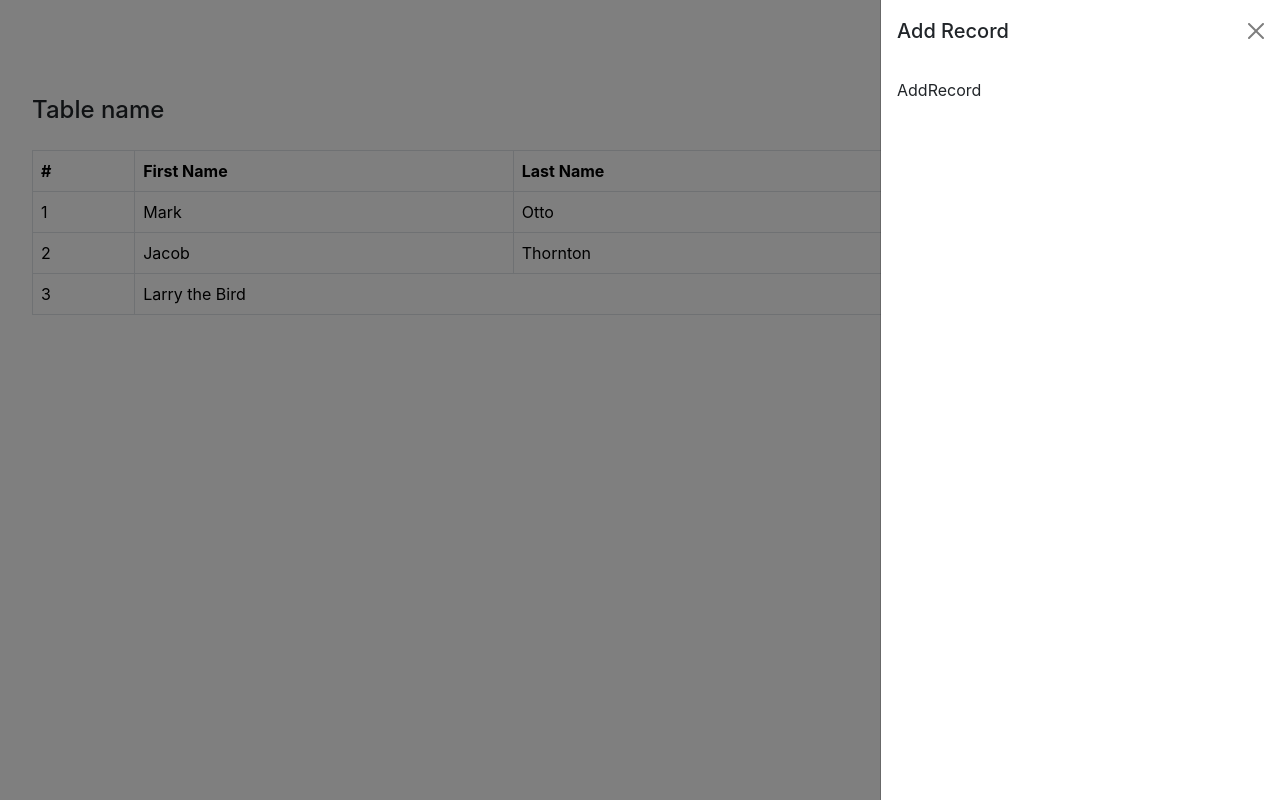
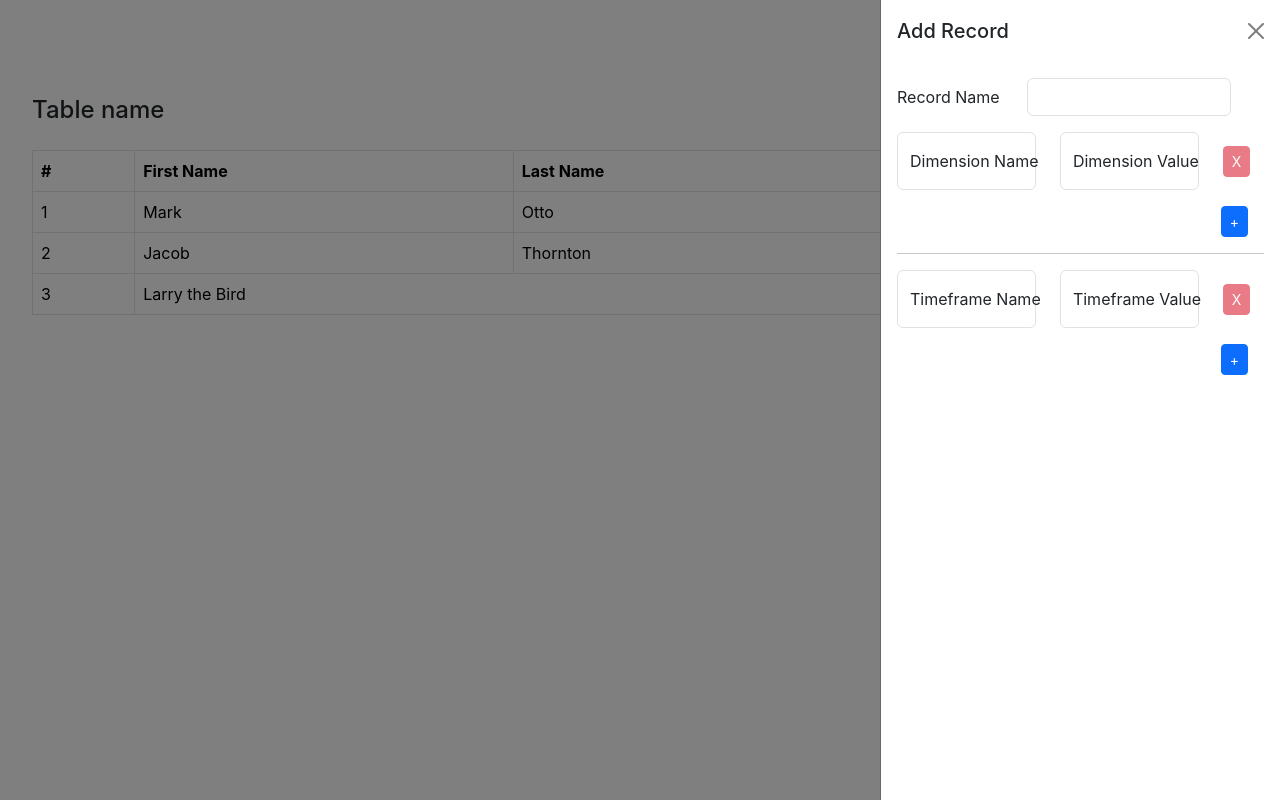
Before and after one commit to anirudhdabral/ngt-ui, a React (Create React App) app: page / in a window 1280 px wide. Both pictures are taken after a click on the button "Add". Built offline with nearby package versions, Linux system fonts and the light colour scheme.

Commit message:
created aa record form

```diff
--- a/src/components/AddRecord.tsx
+++ b/src/components/AddRecord.tsx
@@ -1,4 +1,174 @@
+import { useEffect, useState } from "react";
+import { Button, Col, FloatingLabel, Form, Row } from "react-bootstrap";
 
 export const AddRecord = () => {
-  return <>AddRecord</>;
+  const [dimensions, setDimensions] = useState([
+    { dimensionName: "", dimensionValue: "" },
+  ]);
+  const [timeframes, setTimeframes] = useState([
+    { timeframeName: "", timeframeValue: "" },
+  ]);
+  const handleAddDimension = () => {
+    setDimensions([...dimensions, { dimensionName: "", dimensionValue: "" }]);
+  };
+  const handleAddTimeframe = () => {
+    setTimeframes([...timeframes, { timeframeName: "", timeframeValue: "" }]);
+  };
+  const handleDeleteDimension = (index: number) => {};
+  const handleDeleteTimeframe = (index: number) => {};
+  const handleDimensionNameChange = (e: any, index: number) => {
+    let updatedDimensions = [...dimensions];
+    updatedDimensions[index] = {
+      ...updatedDimensions[index],
+      dimensionName: e.target.value,
+    };
+    setDimensions(updatedDimensions);
+  };
+  const handleTimeframeNameChange = (e: any, index: number) => {
+    let updatedTimeframes = [...timeframes];
+    updatedTimeframes[index] = {
+      ...updatedTimeframes[index],
+      timeframeName: e.target.value,
+    };
+    setTimeframes(updatedTimeframes);
+  };
+  const handleTimeframeValueChange = (e: any, index: number) => {
+    let updatedTimeframes = [...timeframes];
+    updatedTimeframes[index] = {
+      ...updatedTimeframes[index],
+      timeframeValue: e.target.value,
+    };
+    setTimeframes(updatedTimeframes);
+  };
+  const handleDimensionValueChange = (e: any, index: number) => {
+    let updatedDimensions = [...dimensions];
+    updatedDimensions[index] = {
+      ...updatedDimensions[index],
+      dimensionValue: e.target.value,
+    };
+    setDimensions(updatedDimensions);
+  };
+
+  useEffect(() => {
+    console.log(dimensions);
+  }, [dimensions]);
+  return (
+    <>
+      <Form>
+        <Form.Group as={Row} className="mb-3" controlId="formPlaintextEmail">
+          <Form.Label column sm="4">
+            Record Name
+          </Form.Label>
+          <Col sm="7">
+            <Form.Control />
+          </Col>
+        </Form.Group>
+        <div className="dimensions">
+          {dimensions.map((dimension, index) => (
+            <Form.Group
+              key={index}
+              as={Row}
+              className="mb-3"
+              controlId="formPlaintextEmail"
+            >
+              <Col sm="5">
+                <FloatingLabel controlId="floatingInput" label="Dimension Name">
+                  <Form.Control
+                    type="text"
+                    placeholder="Dimension Name"
+                    onChange={(e) => handleDimensionNameChange(e, index)}
+                  />
+                </FloatingLabel>
+              </Col>
+              <Col sm="5">
+                <FloatingLabel
+                  controlId="floatingInput"
+                  label="Dimension Value"
+                >
+                  <Form.Control
+                    type="text"
+                    placeholder="Dimension Value"
+                    onChange={(e) => handleDimensionValueChange(e, index)}
+                  />
+                </FloatingLabel>
+              </Col>
+              <Col sm="2" className="d-flex align-items-center ">
+                <Button
+                  variant="danger"
+                  size="sm"
+                  disabled={dimensions.length == 1}
+                  onClick={() => handleDeleteDimension(index)}
+                >
+                  X
+                </Button>
+              </Col>
+            </Form.Group>
+          ))}
+          <div className="d-flex justify-content-end">
+            <Button
+              className="mx-3"
+              variant="primary"
+              size="sm"
+              onClick={handleAddDimension}
+            >
+              +
+            </Button>
+          </div>
+        </div>
+        <hr />
+        <div className="values">
+          {timeframes.map((item, index) => (
+            <Form.Group
+              key={index}
+              as={Row}
+              className="mb-3"
+              controlId="formPlaintextEmail"
+            >
+              <Col sm="5">
+                <FloatingLabel controlId="floatingInput" label="Timeframe Name">
+                  <Form.Control
+                    type="text"
+                    placeholder="Timeframe Name"
+                    onChange={(e) => handleTimeframeNameChange(e, index)}
+                  />
+                </FloatingLabel>
+              </Col>
+              <Col sm="5">
+                <FloatingLabel
+                  controlId="floatingInput"
+                  label="Timeframe Value"
+                >
+                  <Form.Control
+                    type="text"
+                    placeholder="Timeframe Value"
+                    onChange={(e) => handleTimeframeValueChange(e, index)}
+                  />
+                </FloatingLabel>
+              </Col>
+              <Col sm="2" className="d-flex align-items-center">
+                <Button
+                  variant="danger"
+                  size="sm"
+                  disabled={timeframes.length == 1}
+                  onClick={() => handleDeleteTimeframe(index)}
+                >
+                  X
+                </Button>
+              </Col>
+            </Form.Group>
+          ))}
+          <div className="d-flex justify-content-end">
+            <Button
+              className="mx-3"
+              variant="primary"
+              size="sm"
+              onClick={handleAddTimeframe}
+            >
+              +
+            </Button>
+          </div>
+        </div>
+      </Form>
+    </>
+  );
 };
```
